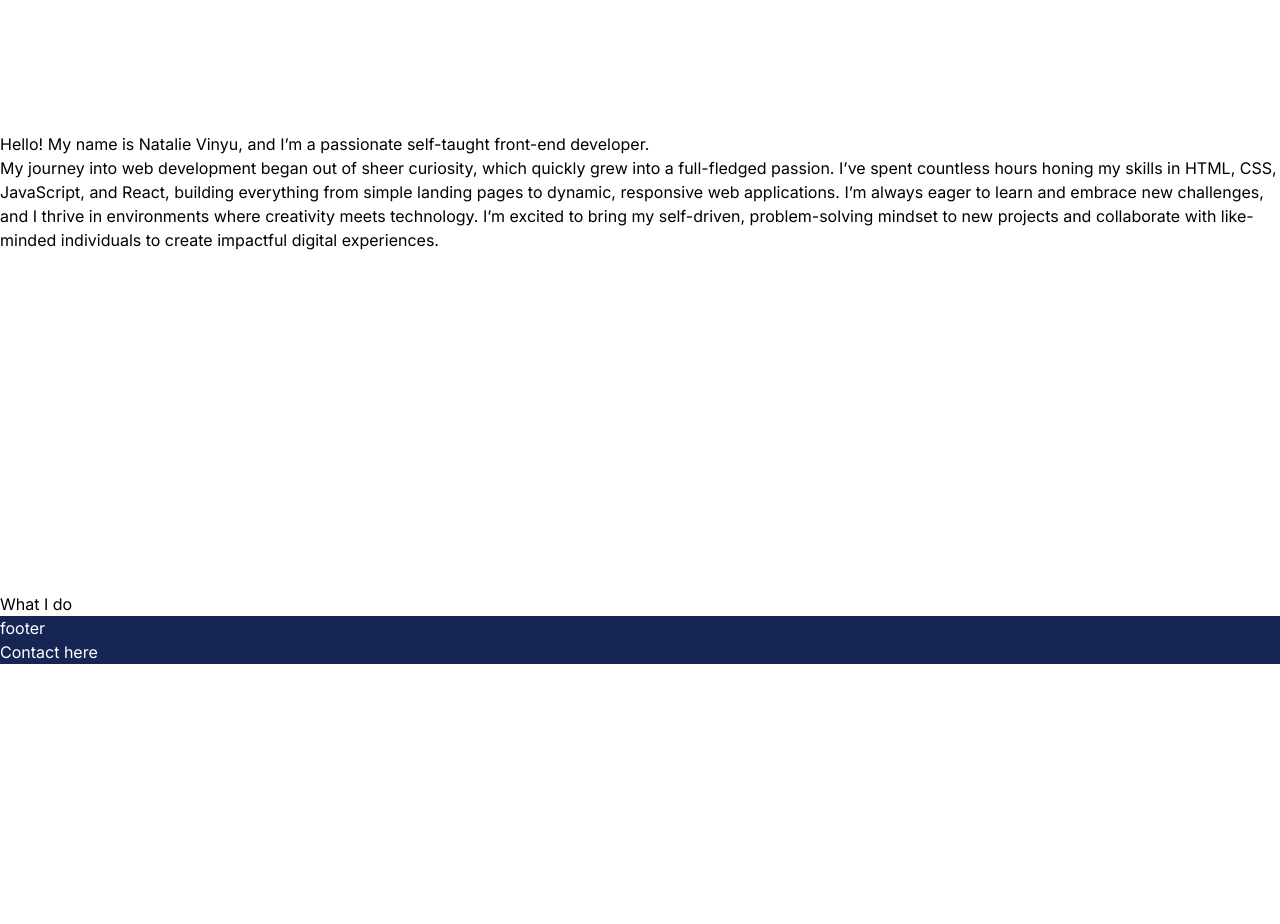
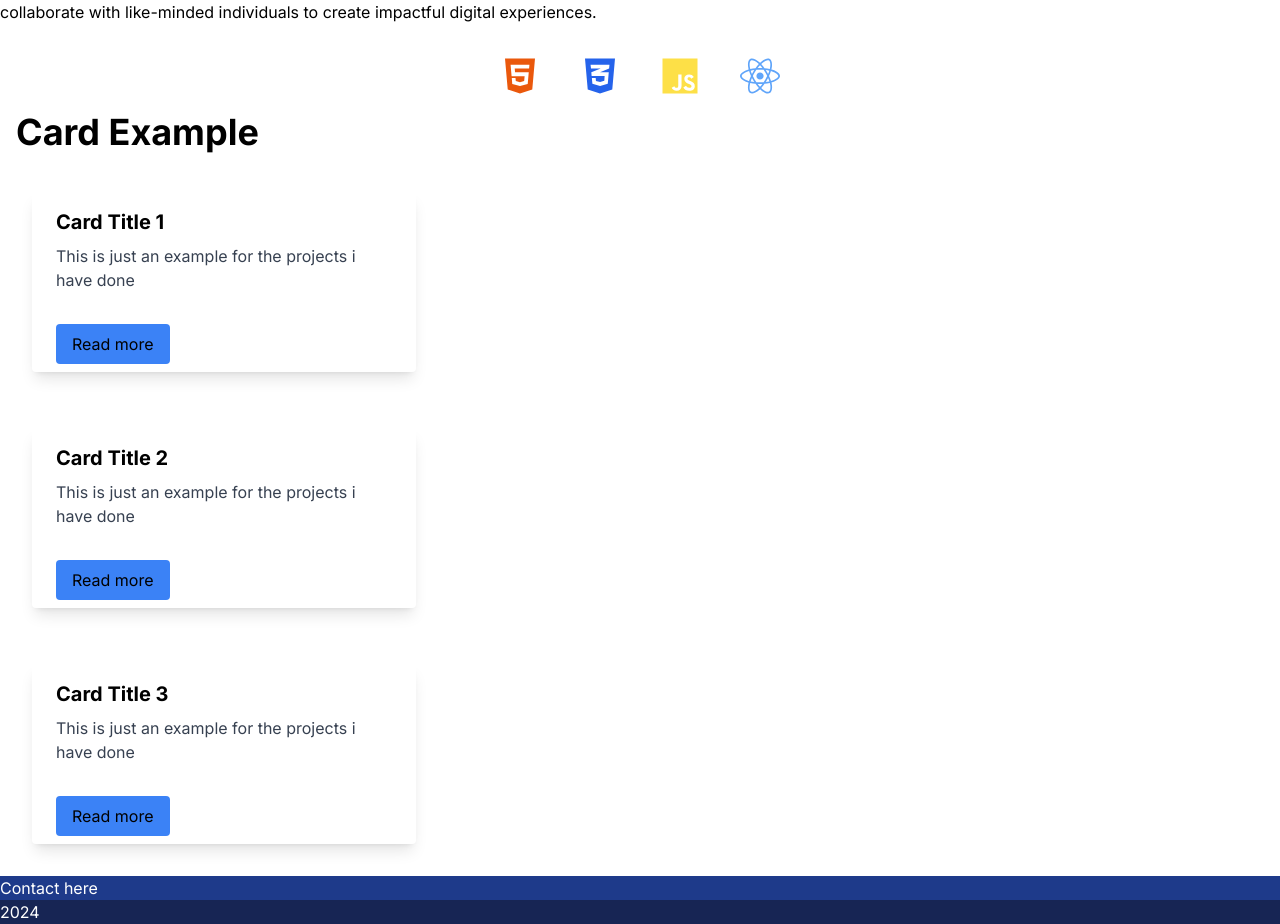
Before and after one commit to NatalieVinyu/my-portfolio-website, a Next.js app in the folder my-portfolio-website/: page / in a window 1280 px wide. Shown: the part 1008-1932 px from the top of the page. Before the commit the page ends 1672 px from the top, so only its background shows below. Built offline with nearby package versions, Linux system fonts and the light colour scheme.

Commit message:
created my cards where i can input my projects

```diff
--- a/my-portfolio-website/app/about/page.jsx
+++ b/my-portfolio-website/app/about/page.jsx
@@ -1,14 +1,37 @@
-import React from 'react'
+import React from 'react';
+import { FontAwesomeIcon } from '@fortawesome/react-fontawesome';
+import { faHtml5, faCss3Alt, faJs, faReact  } from '@fortawesome/free-brands-svg-icons';
+
 
 const About = () => {
   return (
-    <div className='container mx-auto flex align-center items-center min-h-screen'>
-      <div>
-        <p>Hello! My name is Natalie Vinyu, and I’m a passionate self-taught front-end developer.
-          <br />
+    <div id='about' className='container mx-auto'>
+      <div className='grid grid-cols-2 gap-4'>
+        <p>
+          <span className='text-2xl'>Hello! My I am Natalie Vinyu, and I’m a passionate self-taught front-end developer.</span>
+        <br />
            My journey into web development began out of sheer curiosity, which quickly grew into a full-fledged passion. I’ve spent countless hours honing my skills in HTML, CSS, JavaScript, and React, building everything from simple landing pages to dynamic, responsive web applications. I’m always eager to learn and embrace new challenges, and I thrive in environments where creativity meets technology. I’m excited to bring my self-driven, problem-solving mindset to new projects and collaborate with like-minded individuals to create impactful digital experiences.</p>
       </div>
-
+      <div className='pt-8'>
+        <div className='flex items-center justify-center space-x-10'>
+          <FontAwesomeIcon
+            icon={faHtml5}
+            className='text-orange-600 w-10 h-10 hover:w-15 h-15'
+          />
+          <FontAwesomeIcon
+            icon={faCss3Alt}
+            className='text-blue-600 w-10 h-10'
+           />
+          <FontAwesomeIcon
+           icon={faJs}
+           className='text-yellow-300 w-10 h-10'
+           />
+          <FontAwesomeIcon
+           icon={faReact}
+           className='text-blue-400 w-10 h-10'
+           />
+        </div>
+      </div>
     </div>
   )
 }
--- /dev/null
+++ b/my-portfolio-website/app/card/page.jsx
@@ -0,0 +1,23 @@
+import React from 'react'
+
+const Card = ({ title, content }) => {
+  return (
+    <div id='mywork' className='container mx-auto'>
+      <div className='flex align-center items-center'>
+        <div className='max-w-sm rounded overflow-hidden shadow-lg bg-white m-4'>
+            <div className='px-6 py-4'>
+                <div className='font-bold text-xl mb-2'>
+                  {title}
+                </div>
+                <p className='text-gray-700 text-base'>{content}</p>
+            </div>
+            <div className='px-6 pt-4 pb-2'>
+                <button className='bg-blue-500 py-2 px-4 rounded hover:bg-blue-700'>Read more</button>
+            </div>
+        </div>
+      </div>
+    </div>
+  )
+}
+
+export default Card
--- a/my-portfolio-website/app/contact/page.jsx
+++ b/my-portfolio-website/app/contact/page.jsx
@@ -2,7 +2,7 @@ import React from 'react'
 
 const contact = () => {
   return (
-    <div>
+    <div id='contact' className='bg-blue-900'>
       <h1>Contact here</h1>
     </div>
   )
--- a/my-portfolio-website/app/footer/page.jsx
+++ b/my-portfolio-website/app/footer/page.jsx
@@ -3,9 +3,11 @@ import Contact from '../contact/page';
 
 const footer = () => {
   return (
-    <div className='bg-blue-950 text-white'>
-      footer
-    <Contact />
+    <div className='text-white'>
+      <Contact />
+      <div className='bg-blue-950'>
+        2024
+      </div>
     </div>
   )
 }
--- a/my-portfolio-website/app/globals.css
+++ b/my-portfolio-website/app/globals.css
@@ -2,8 +2,9 @@
 @tailwind components;
 @tailwind utilities;
 
-body {
-  color: rgb(var(--foreground-rgb));
+body, html {
+  height: 100%;
+  margin: 0;
 }
 
 @layer utilities {
--- a/my-portfolio-website/app/mywork/page.jsx
+++ b/my-portfolio-website/app/mywork/page.jsx
@@ -1,12 +1,29 @@
 import React from 'react'
+import Card from '../card/page';
 
 const Mywork = () => {
   return (
-    <div className='container mx-auto'>
-      <div className='flex align-center items-center'>
-        <h1>What I do</h1>
+      <div className='container mx-auto p-4'>
+        <h1 className='text-4xl font-bold mb-6'>Card Example</h1>
+          <div className='grid grid-cols-1 gap-6'>
+            <Card
+              title='Card Title 1'
+              content='This is just an example for the projects i have done'
+              imageUrl='coming.soon'
+            />
+            <Card
+            title='Card Title 2'
+            content='This is just an example for the projects i have done'
+            imageUrl='coming.soon'
+            />
+            <Card
+            title='Card Title 3'
+            content='This is just an example for the projects i have done'
+            imageUrl='coming.soon'
+            />
+          </div>
       </div>
-    </div>
+
   )
 }
 
--- a/my-portfolio-website/app/navbar/page.jsx
+++ b/my-portfolio-website/app/navbar/page.jsx
@@ -5,20 +5,19 @@ const Navbar = () => {
   return (
     <div className='fixed w-full bg-transparent shadow-lg p-6'>
       <nav className=''>
-
           <ul className='flex space-x-20 justify-end'>
             <li>
-              <Link href='about/page'>
+              <Link href='#about'>
                 About me
               </Link>
             </li>
             <li>
-              <Link href='/about'>
+              <Link href='#mywork'>
                 My Work
               </Link>
             </li>
             <li>
-              <Link href='/contact'>
+              <Link href='#contact'>
                 Contact me
               </Link>
             </li>
--- a/my-portfolio-website/package.json
+++ b/my-portfolio-website/package.json
@@ -9,9 +9,13 @@
     "lint": "next lint"
   },
   "dependencies": {
+    "@fortawesome/free-brands-svg-icons": "^6.6.0",
+    "@fortawesome/free-solid-svg-icons": "^6.6.0",
+    "@fortawesome/react-fontawesome": "^0.2.2",
+    "next": "14.2.5",
     "react": "^18",
     "react-dom": "^18",
-    "next": "14.2.5"
+    "react-icons": "^5.3.0"
   },
   "devDependencies": {
     "postcss": "^8",
```
Also changed, not shown: 1 other file (tests, documents, lock files or other folders).
